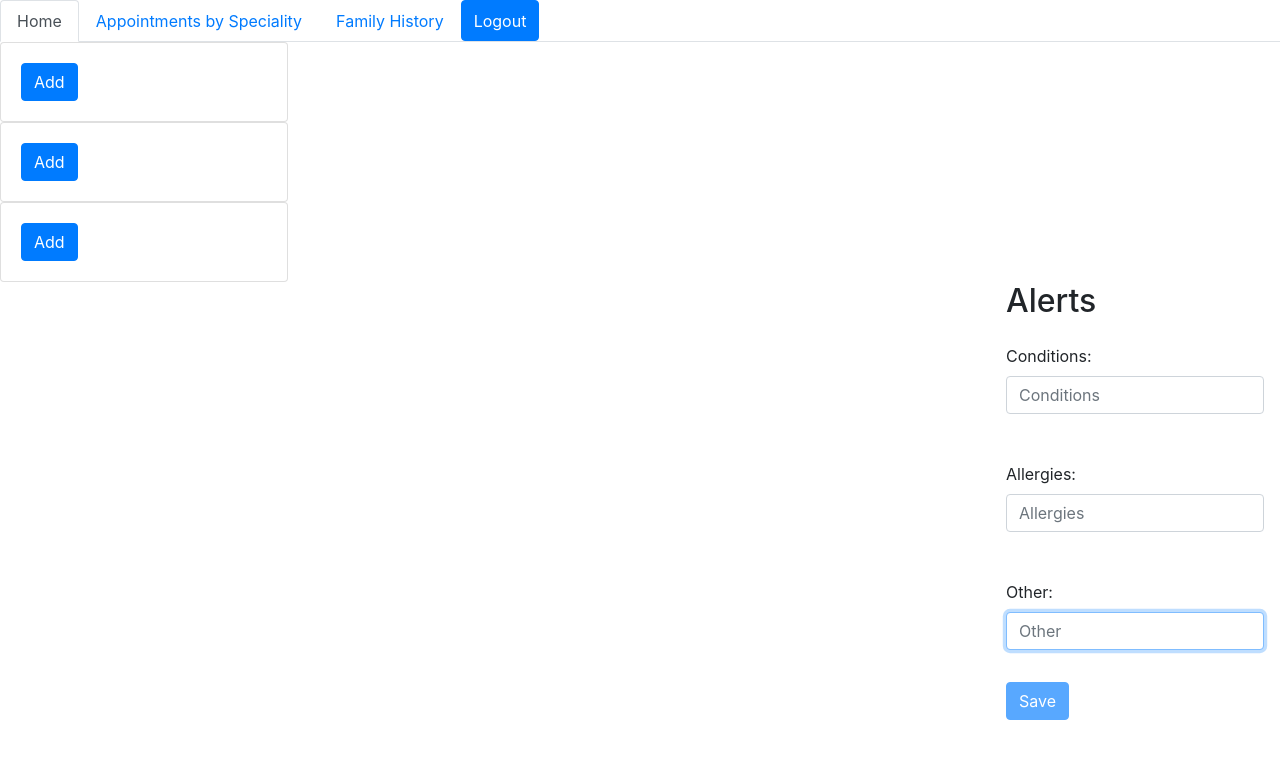
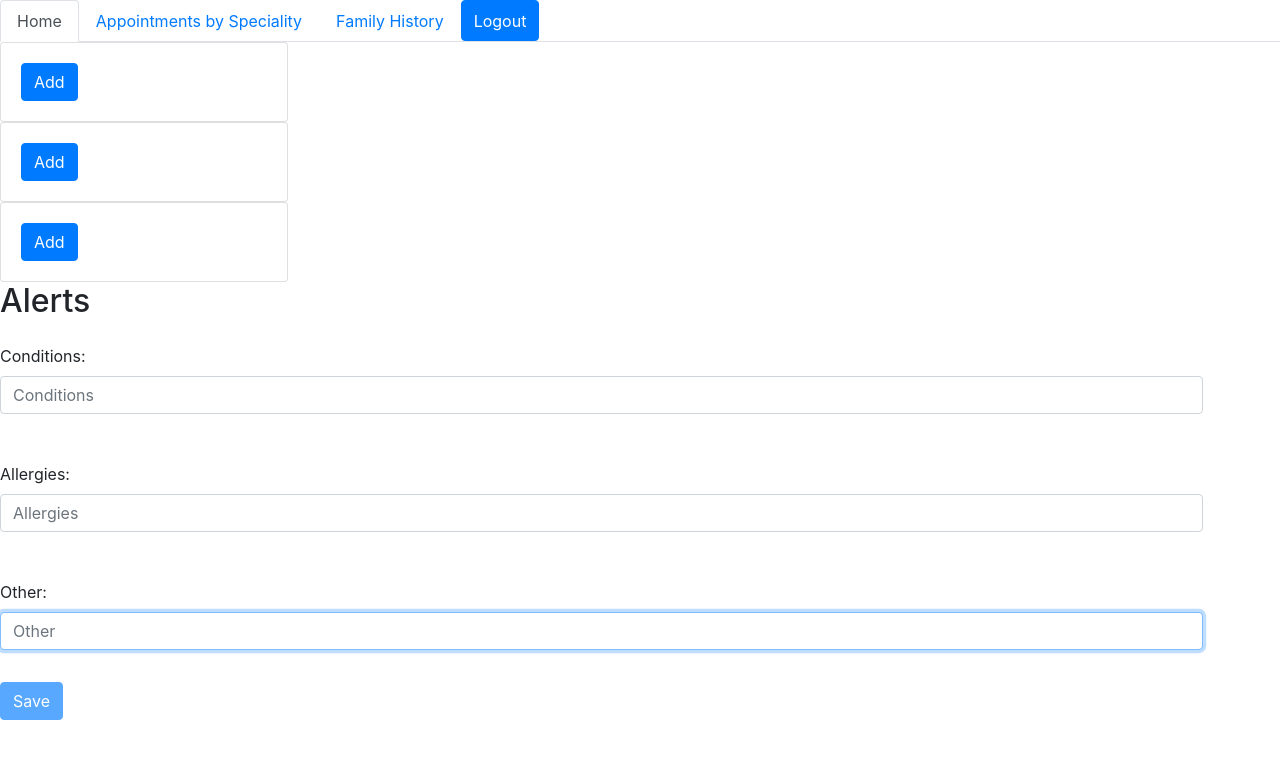
Before and after one commit to MegSemrad/nss-MeghanSemrad-Capstone1, a React (Create React App) app: page /alertsForm in a window 1280 px wide. Shown: the top 758 px of the page. Built offline with nearby package versions, Linux system fonts and the light colour scheme; no server answers; sample sign-in values are in the browser's storage.

Commit message:
deleted css grid

```diff
--- a/src/components/permanentDashboardSection/permanentDashboardSection.css
+++ b/src/components/permanentDashboardSection/permanentDashboardSection.css
@@ -1,12 +1,12 @@
-.leftSideParentCSS {
+/* .leftSideParentCSS {
     float: left;
 }
 
 
-/* .leftSideChildCSS {
+.leftSideChildCSS {
     width: 70px;
-} */
+}
 
 .rightSideChildCSS {
     float: right;
-}
+} */
--- a/src/index.css
+++ b/src/index.css
@@ -11,6 +11,14 @@ code {
   font-family: source-code-pro, Menlo, Monaco, Consolas, 'Courier New',
     monospace;
 }
-#root {
+/* #root {
+  display: grid;
   width: 100%;
-}
+  grid-template-columns: [column1-start] 50% [column1-end coulmn2-start] 50% [column2-end];
+  grid-template-rows: [row1-start] 10% [row1-end row2-start] 10% [row2-end row3-start] 20% [row3-end row4-start] 20% [row4-end row5-start] 20% [row5-end];
+  grid-template-areas: "head head"
+                      "nav nav"
+                      "leftSideChildCSS rightSideChildCSS"
+                      "leftSideChildCSS rightSideChildCSS"
+                      "leftSideChildCSS rightSideChildCSS";
+} */
```
